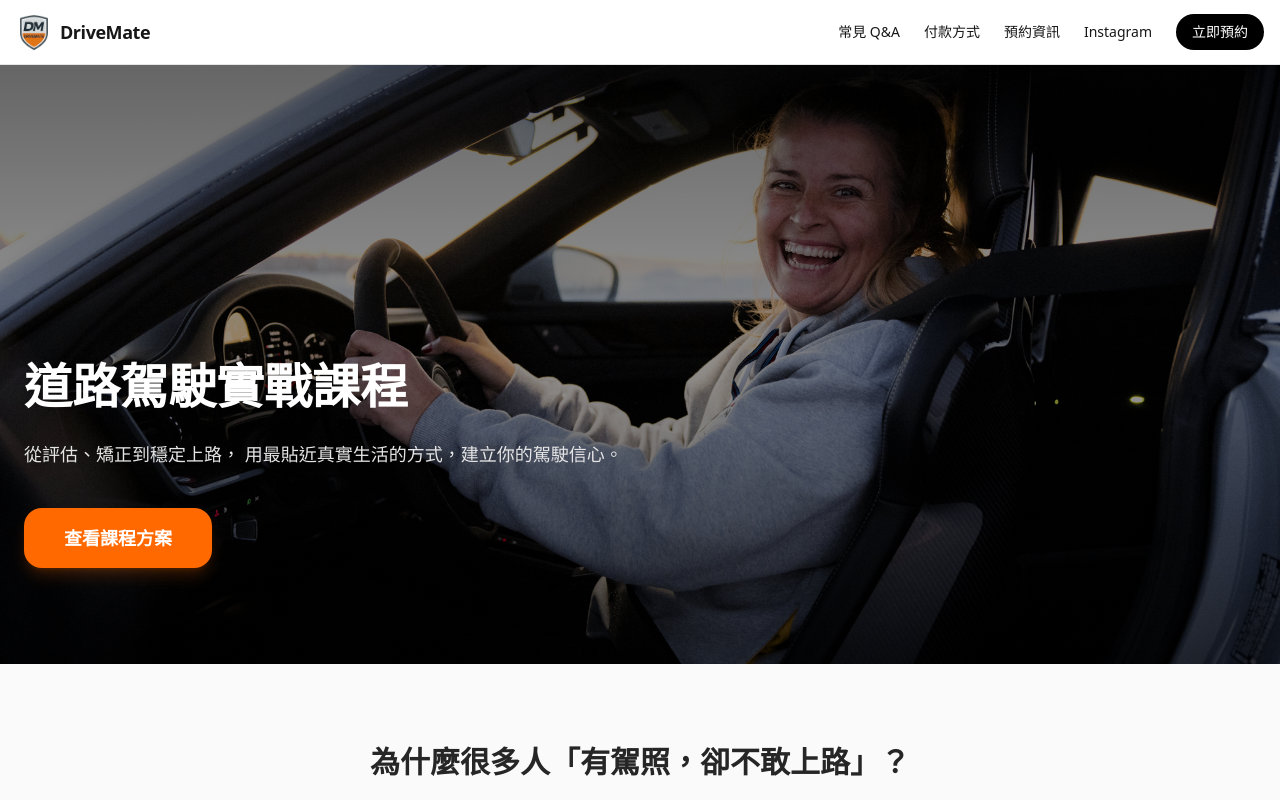
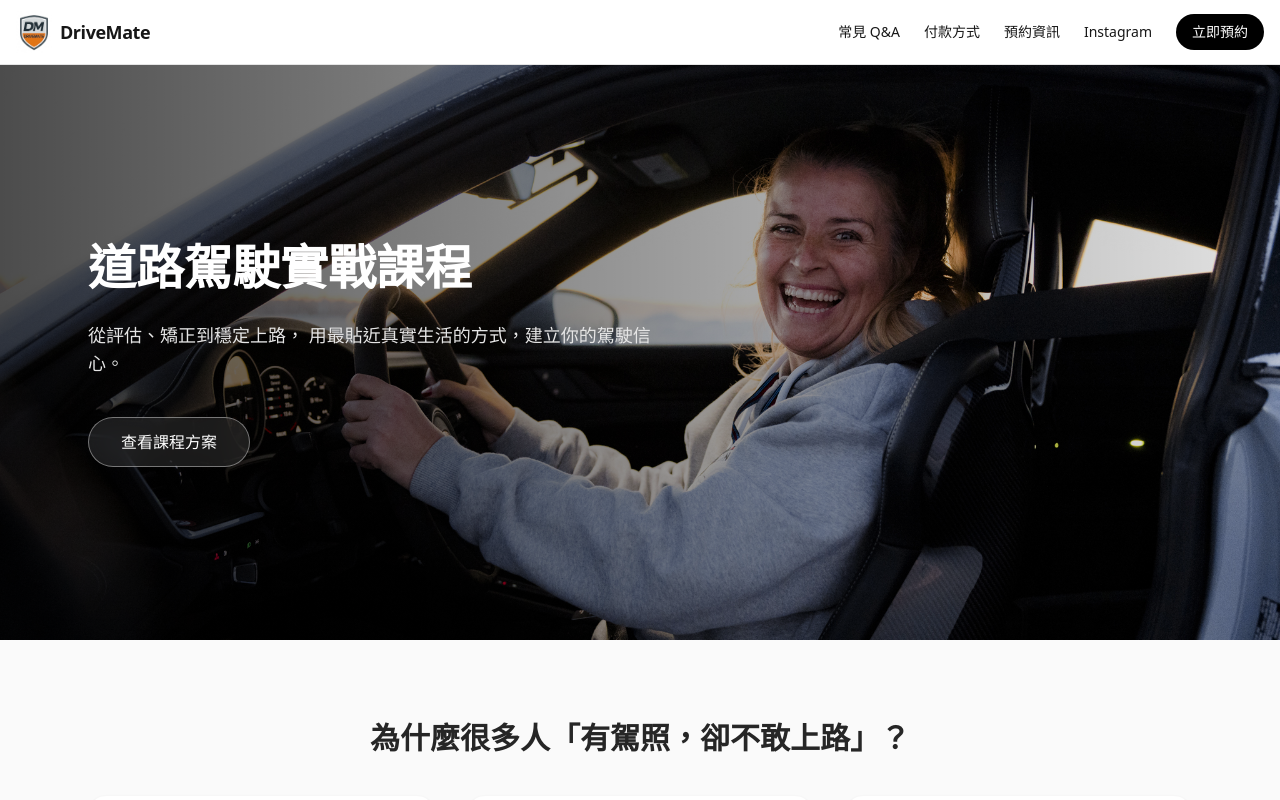
Before and after one commit to laurelke/drivemate-web, a Next.js app: page /courses/road-driving in a window 1280 px wide. Shown: the top 800 px of the page. Built offline with nearby package versions, Linux system fonts and the light colour scheme.

Commit message:
feat: unify course pages layout and design

```diff
--- a/app/courses/road-driving/page.tsx
+++ b/app/courses/road-driving/page.tsx
@@ -1,25 +1,28 @@
 'use client'
 
 import Image from 'next/image'
+import { HeroCTA } from '@/components/ui/HeroCTA'
 import Link from 'next/link'
 
 export default function RoadDrivingPage() {
   return (
     <main className="min-h-screen bg-neutral-50 text-neutral-800">
-      {/* ================= Hero（與首頁對齊） ================= */}
-<section className="relative h-[75vh] min-h-[520px]">
+      {/* ================= Hero（與首頁 100% 對齊） ================= */}
+<section className="relative h-[60vh] md:h-[72vh] w-full overflow-hidden bg-black">
   <Image
     src="/images/courses/road-driving-hero.jpg"
     alt="道路駕駛實戰課程"
     fill
     priority
-    className="object-cover"
+    className="object-cover object-center md:[object-position:50%_30%]"
   />
 
-  <div className="absolute inset-0 bg-gradient-to-b from-black/60 via-black/40 to-black/70" />
+  {/* 遮罩 */}
+  <div className="absolute inset-0 bg-gradient-to-r from-black/70 via-black/40 to-black/10" />
 
-  <div className="relative z-10 mx-auto flex h-full max-w-7xl items-end px-6 pb-24">
-    <div className="max-w-2xl text-white">
+  {/* 文字內容（完全對齊首頁） */}
+  <div className="relative z-10 mx-auto flex h-full max-w-6xl items-center px-6">
+    <div className="max-w-xl text-white">
       <h1 className="text-4xl font-bold md:text-5xl leading-tight">
         道路駕駛實戰課程
       </h1>
@@ -30,22 +33,10 @@ export default function RoadDrivingPage() {
       </p>
 
       <div className="mt-10">
-        <Link
-  href="#pricing"
-  className="
-    inline-flex items-center justify-center
-    rounded-2xl
-    bg-orange-500
-    px-10 py-4
-    text-lg font-semibold text-white
-    shadow-lg shadow-orange-500/20
-    transition-all duration-300 ease-out
-    hover:-translate-y-1 hover:bg-orange-600 hover:shadow-xl
-    active:translate-y-0 active:shadow-md
-  "
->
-  查看課程方案
-</Link>
+        {/* ✅ 改用共用 HeroCTA */}
+        <HeroCTA href="#pricing">
+          查看課程方案
+        </HeroCTA>
       </div>
     </div>
   </div>
```
